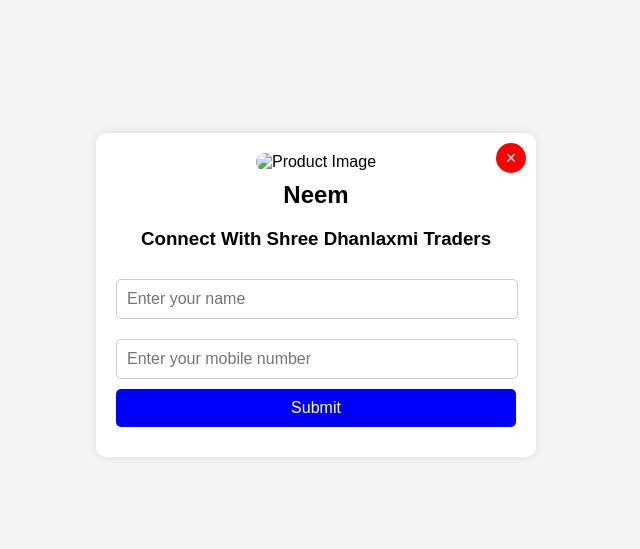
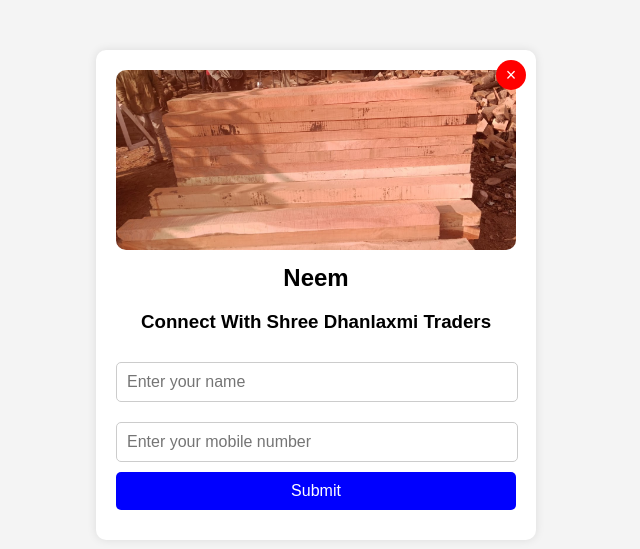
Before and after one commit to Utang-Patel/Shree-Dhanlaxmi-Traders, a plain HTML site: page form3.html in a window 1280 px wide. Shown: the part 105-654 px from the top of the page, without its empty margins (324-964 px from the left). Drawn offline with Linux system fonts and the light colour scheme.

Commit message:
Update form3.html

```diff
--- a/form3.html
+++ b/form3.html
@@ -84,7 +84,7 @@
 <body>
     <div class="container">
         <button class="close-btn" onclick="goBack()">&times;</button>
-        <img src="/PROJECT2/image/neem6.jpg" alt="Product Image">
+        <img src="/image/neem6.jpg" alt="Product Image">
         <div class="title">Neem</div>
 
         <form id="signupForm" method="post">
```
